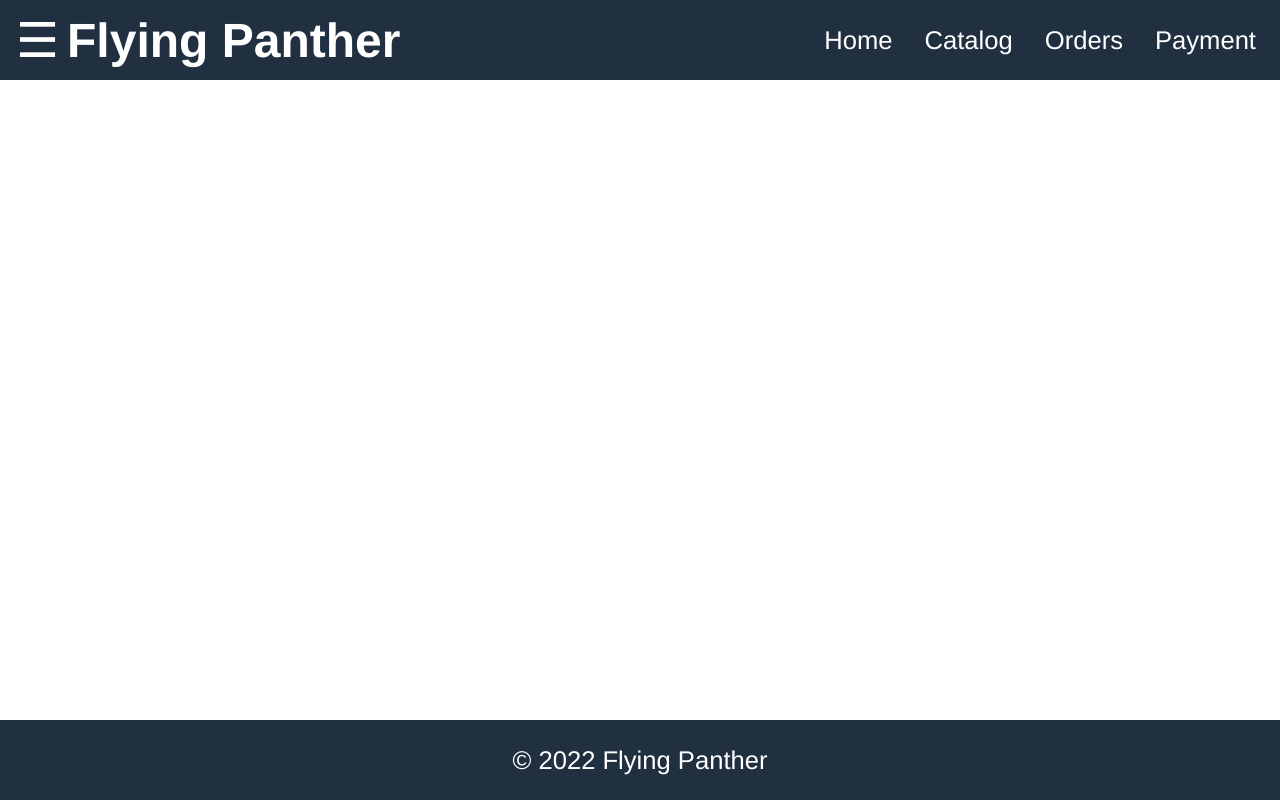
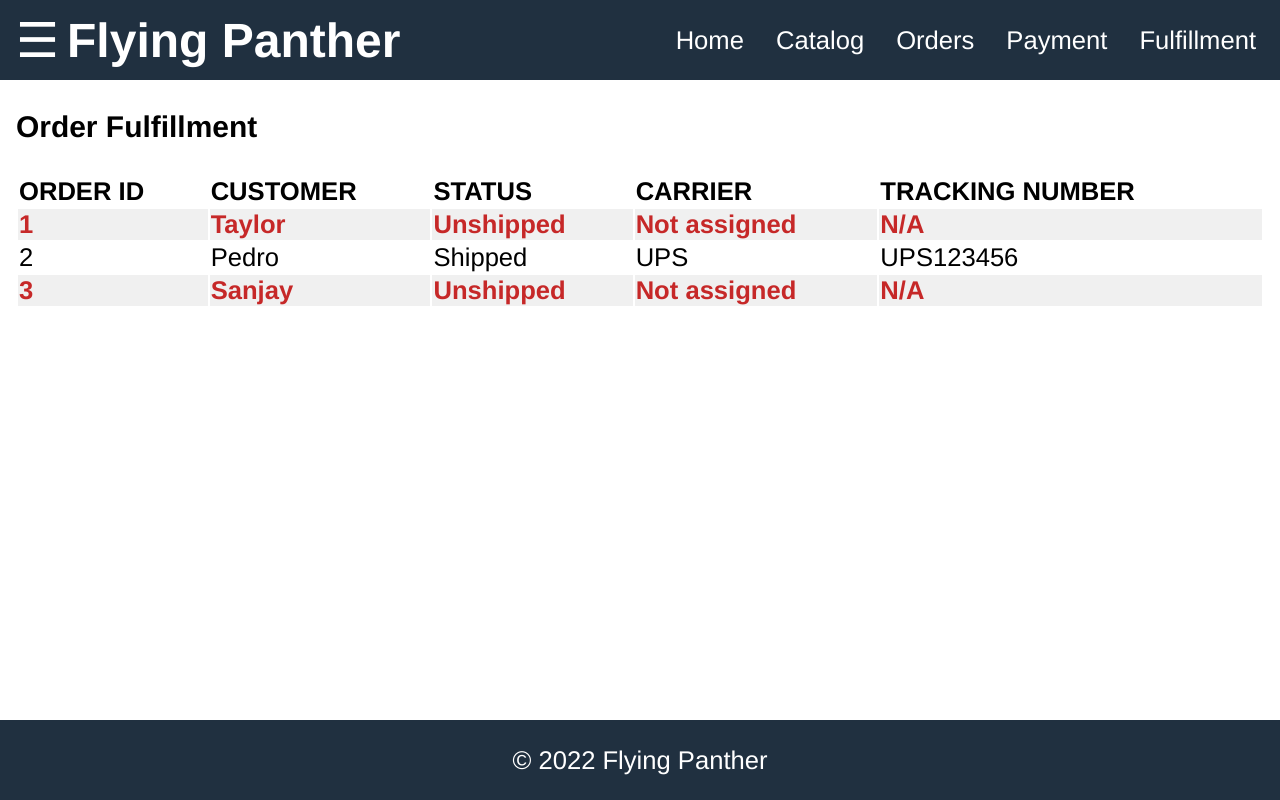
Before and after one commit to flying-panther/flying-panther-web, a React (Create React App) app in the folder frontend/: page /fulfillment in a window 1280 px wide. Built offline with nearby package versions, Linux system fonts and the light colour scheme.

Commit message:
Implement Fulfillment Extra Credit

```diff
--- a/frontend/src/App.tsx
+++ b/frontend/src/App.tsx
@@ -11,6 +11,7 @@ import Products from "./Products/Products";
 import Orders from "./Orders/Orders";
 import OrderDetail from "./Orders/OrderDetail";
 import Payment from "./Payment/Payment";
+import Fulfillment from "./Fulfillment/Fulfillment";
 
 function App() {
   const openMenu = () => {
@@ -36,6 +37,7 @@ function App() {
             <Link to="/catalog">Catalog</Link>
             <Link to="/orders">Orders</Link>
             <Link to="/payment">Payment</Link>
+            <Link to="/fulfillment">Fulfillment</Link>
           </div>
         </header>
 
@@ -61,6 +63,7 @@ function App() {
             <Route path="/orders" element={<Orders />} />
             <Route path="/orders/:id" element={<OrderDetail />} />
             <Route path="/payment" element={<Payment />} />
+            <Route path="/fulfillment" element={<Fulfillment />} />
           </Routes>
         </main>
 
--- /dev/null
+++ b/frontend/src/Fulfillment/Fulfillment.tsx
@@ -0,0 +1,49 @@
+
+import data from "./data";
+
+function Fulfillment() {
+  return (
+    <div className="content content-margined">
+      <h3>Order Fulfillment</h3>
+
+      <div className="table-responsive">
+        <table className="table">
+          <thead>
+            <tr>
+              <th>ORDER ID</th>
+              <th>CUSTOMER</th>
+              <th>STATUS</th>
+              <th>CARRIER</th>
+              <th>TRACKING NUMBER</th>
+            </tr>
+          </thead>
+
+          <tbody>
+            {data.map((order) => (
+              <tr
+                key={order.orderId}
+                className={
+                  order.shipped
+                    ? ""
+                    : "fulfillment-unshipped"
+                }
+              >
+                <td>{order.orderId}</td>
+                <td>{order.customer}</td>
+                <td>
+                  {order.shipped
+                    ? "Shipped"
+                    : "Unshipped"}
+                </td>
+                <td>{order.carrier}</td>
+                <td>{order.trackingNumber}</td>
+              </tr>
+            ))}
+          </tbody>
+        </table>
+      </div>
+    </div>
+  );
+}
+
+export default Fulfillment;
--- /dev/null
+++ b/frontend/src/Fulfillment/data.tsx
@@ -0,0 +1,26 @@
+
+const fulfillmentData = [
+  {
+    orderId: 1,
+    customer: "Taylor",
+    shipped: false,
+    carrier: "Not assigned",
+    trackingNumber: "N/A",
+  },
+  {
+    orderId: 2,
+    customer: "Pedro",
+    shipped: true,
+    carrier: "UPS",
+    trackingNumber: "UPS123456",
+  },
+  {
+    orderId: 3,
+    customer: "Sanjay",
+    shipped: false,
+    carrier: "Not assigned",
+    trackingNumber: "N/A",
+  },
+];
+
+export default fulfillmentData;
--- a/frontend/src/index.css
+++ b/frontend/src/index.css
@@ -229,3 +229,15 @@ tbody > tr:nth-child(odd) {
   border: 0.1rem #c0c0c0 solid;
   border-radius: 0.5rem;
 }
+
+
+/* Fulfillment Extra Credit */
+
+.fulfillment-unshipped {
+  color: #c62828;
+  font-weight: bold;
+}
+
+.table-responsive {
+  overflow-x: auto;
+}
```
